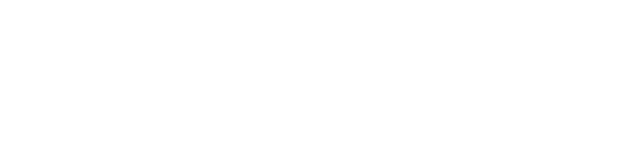
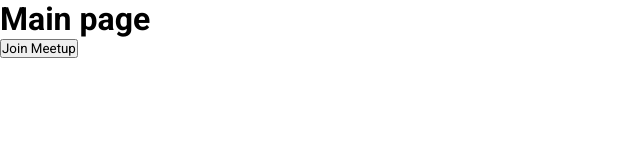
Before and after one commit to NataliiaKozak/diploma_project, a plain HTML site: page index.html in a window 1280 px wide. Shown: the whole page, without its empty margins (0-640 px from the left). Drawn offline with Linux system fonts and the light colour scheme.

Commit message:
added fonts, _common_styles.css, chacked button

```diff
--- a/index.html
+++ b/index.html
@@ -3,15 +3,12 @@
 	<head>
 		<meta charset="UTF-8" />
 		<meta name="viewport" content="width=device-width, initial-scale=1.0" />
-    <title>Main page
-
-    </title>
-    <link rel="stylesheet" href="./styles/style.css">
+		<title>Main page</title>
+		<link rel="stylesheet" href="./styles/style.css" />
 		<script defer src="./scripts/index.js"></script>
 	</head>
 	<body>
-    <!-- <h1>Main page</h1>
-     <button id="toSecondPage">Join meetup</button> -->
-
+		<h1>Main page</h1>
+		<button id="toSecondPage">Join Meetup</button>
 	</body>
 </html>
--- a/scripts/index.js
+++ b/scripts/index.js
@@ -85,10 +85,8 @@
 // },
 // ];
 
+const toSecondPage = document.getElementById('toSecondPage')
 
-// const toSecondPage = document.getElementById('toSecondPage')
-
-// toSecondPage.addEventListener('click', ()=> {
-//   window.location.pathname = '/page2.html'
-// }
-// )
+toSecondPage.addEventListener('click', () => {
+	window.location.pathname = '/page2.html'
+})
--- /dev/null
+++ b/styles/_common_styles.css
@@ -0,0 +1,32 @@
+/* roboto-regular - latin */
+@font-face {
+	font-display: swap; /* Check https://developer.mozilla.org/en-US/docs/Web/CSS/@font-face/font-display for other options. */
+	font-family: 'Roboto';
+	font-style: normal;
+	font-weight: 400;
+	src: url('../assets/fonts/Roboto-Regular.woff2') format('woff2'); /* Chrome 36+, Opera 23+, Firefox 39+, Safari 12+, iOS 10+ */
+}
+/* roboto-500 - latin */
+@font-face {
+	font-display: swap; /* Check https://developer.mozilla.org/en-US/docs/Web/CSS/@font-face/font-display for other options. */
+	font-family: 'Roboto';
+	font-style: normal;
+	font-weight: 500;
+	src: url('../assets/fonts/Roboto-Medium.woff2') format('woff2'); /* Chrome 36+, Opera 23+, Firefox 39+, Safari 12+, iOS 10+ */
+}
+/* roboto-600 - latin */
+@font-face {
+	font-display: swap; /* Check https://developer.mozilla.org/en-US/docs/Web/CSS/@font-face/font-display for other options. */
+	font-family: 'Roboto';
+	font-style: normal;
+	font-weight: 600;
+	src: url('../assets/fonts/Roboto-SemiBold.woff2') format('woff2'); /* Chrome 36+, Opera 23+, Firefox 39+, Safari 12+, iOS 10+ */
+}
+/* roboto-700 - latin */
+@font-face {
+	font-display: swap; /* Check https://developer.mozilla.org/en-US/docs/Web/CSS/@font-face/font-display for other options. */
+	font-family: 'Roboto';
+	font-style: normal;
+	font-weight: 700;
+	src: url('../assets/fonts/Roboto-Bold.woff2') format('woff2'); /* Chrome 36+, Opera 23+, Firefox 39+, Safari 12+, iOS 10+ */
+}
--- a/styles/style.css
+++ b/styles/style.css
@@ -1,6 +1,17 @@
+@import url('./_common_styles.css');
+
 * {
-  margin: 0;
-  padding: 0;
-  box-sizing: border-box;
-  font-family: Arial, sans-serif;
+	margin: 0;
+	padding: 0;
+	box-sizing: border-box;
+	font-family: 'Roboto', sans-serif;
 }
+
+/* подумать, добавлять ли шрифты в root*/
+/* :root {
+  --font-main: 'Roboto', sans-serif;
+}
+
+body {
+  font-family: var(--font-main);
+} */
--- a/styles/style2.css
+++ b/styles/style2.css
@@ -0,0 +1,17 @@
+@import url('./_common_styles.css');
+
+* {
+	margin: 0;
+	padding: 0;
+	box-sizing: border-box;
+	font-family: 'Roboto', sans-serif;
+}
+
+/* подумать, добавлять ли шрифты в root*/ /*
+:root {
+  --font-main: 'Roboto', sans-serif;
+}
+
+body {
+  font-family: var(--font-main);
+} */
```
Also changed, not shown: page2.html (+4 -6 lines), assets/fonts/Roboto-Bold.woff2 (added), assets/fonts/Roboto-Medium.woff2 (added), assets/fonts/Roboto-Regular.woff2 (added), assets/fonts/Roboto-SemiBold.woff2 (added). Lines whose indentation alone changed are shown as unchanged.
